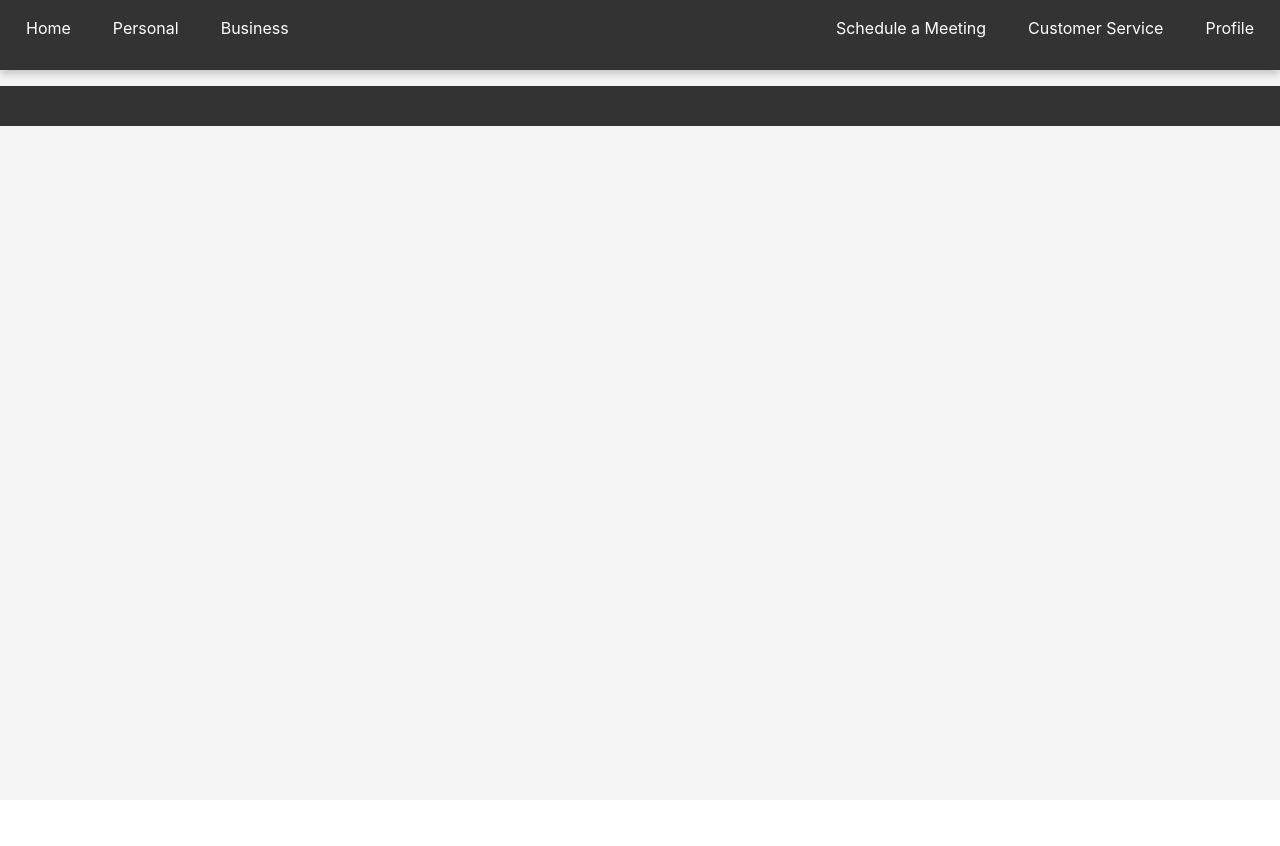
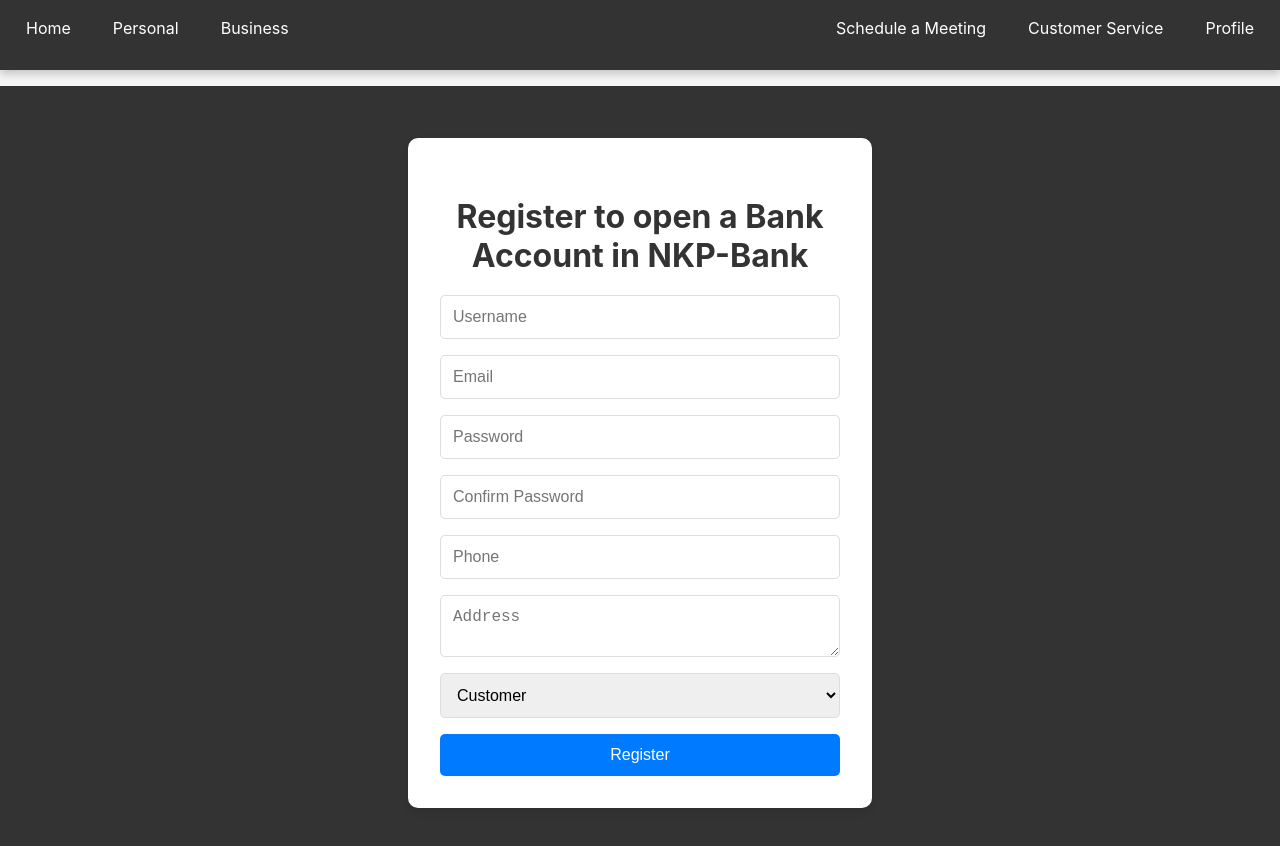
Before and after one commit to Peddin5739/redux-bank-app, a React (Create React App) app in the folder client/: page /register in a window 1280 px wide. Shown: the top 846 px of the page. Before the commit the page ends 800 px from the top, so only its background shows below. Built offline with nearby package versions, Linux system fonts and the light colour scheme.

Commit message:
user can register, on registration a /usr/bin/bash account will be opened

```diff
--- a/client/src/components/Login.jsx
+++ b/client/src/components/Login.jsx
@@ -39,6 +39,10 @@ export default function Login() {
     }
   };
 
+  const HandelRegister = () => {
+    navigate("/register");
+  };
+
   // ---------------------------------   end-Check-uSER ---------------------------------------
 
   return (
@@ -68,7 +72,7 @@ export default function Login() {
       </button>
       <div className={styles.anchor}>
         <a src="#">Forgot username/password? </a> <br></br>
-        <a src="#"> Not enrolled? Sign up now.</a>
+        <a onClick={HandelRegister}> Not enrolled? Sign up now.</a>
       </div>
     </div>
   );
--- /dev/null
+++ b/client/src/components/Register.jsx
@@ -0,0 +1,135 @@
+import React, { useState } from "react";
+import styles from "./stylesfolder/register.module.css"; // Importing external CSS
+
+function Register() {
+  const [formData, setFormData] = useState({
+    Username: "",
+    Pass: "",
+    ConfirmPass: "",
+    Email: "",
+    Phone: "",
+    Address: "",
+    UserType: "Customer",
+  });
+  const [passwordError, setPasswordError] = useState("");
+
+  const handleChange = (event) => {
+    const { name, value } = event.target;
+    setFormData((prevFormData) => ({
+      ...prevFormData,
+      [name]: value,
+    }));
+  };
+
+  const handleSubmit = (event) => {
+    event.preventDefault();
+    if (formData.Pass !== formData.ConfirmPass) {
+      setPasswordError("Passwords do not match");
+      return;
+    }
+    setPasswordError(""); // Clear error message
+    submitUserData(formData);
+  };
+
+  const submitUserData = (userData) => {
+    // Logic to submit user data (e.g., HTTP POST request)
+    console.log("Submitting User Data:", userData);
+    fetch(
+      "https://9qdlu2q5gk.execute-api.us-east-2.amazonaws.com/register-user",
+      {
+        method: "POST",
+        headers: {
+          "Content-Type": "application/json", // Typically lowercase
+        },
+        body: JSON.stringify(userData),
+      }
+    )
+      .then((response) => {
+        if (!response.ok) {
+          throw new Error(`HTTP error! Status: ${response.status}`);
+        }
+        return response.json(); // Ensure you return this promise
+      })
+      .then((data) => {
+        console.log(data);
+      })
+      .catch((error) => {
+        console.error("Error:", error); // Using console.error for error logging
+      });
+  };
+
+  return (
+    <div className={styles["registration-form-container"]}>
+      <h2>Register to open a Bank Account in NKP-Bank</h2>
+      <form onSubmit={handleSubmit} className={styles["registration-form"]}>
+        <input
+          type="text"
+          name="Username"
+          className={styles["form-input"]}
+          value={formData.Username}
+          onChange={handleChange}
+          placeholder="Username"
+        />
+
+        <input
+          type="email"
+          name="Email"
+          className={styles["form-input"]}
+          value={formData.Email}
+          onChange={handleChange}
+          placeholder="Email"
+        />
+
+        <input
+          type="password"
+          name="Pass"
+          className={styles["form-input"]}
+          value={formData.Pass}
+          onChange={handleChange}
+          placeholder="Password"
+        />
+        <input
+          type="password"
+          name="ConfirmPass"
+          className={styles["form-input"]}
+          value={formData.ConfirmPass}
+          onChange={handleChange}
+          placeholder="Confirm Password"
+        />
+
+        <input
+          type="tel"
+          name="Phone"
+          className={styles["form-input"]}
+          value={formData.Phone}
+          onChange={handleChange}
+          placeholder="Phone"
+        />
+        <textarea
+          name="Address"
+          className={styles["form-input"]}
+          value={formData.Address}
+          onChange={handleChange}
+          placeholder="Address"
+        />
+        <select
+          name="UserType"
+          className={styles["form-input"]}
+          value={formData.UserType}
+          onChange={handleChange}
+        >
+          <option value="Customer">Customer</option>
+          <option value="Admin">Admin</option>
+        </select>
+        {passwordError && (
+          <div className={styles["error-message"]}>{passwordError}</div>
+        )}
+        <button type="submit" className={styles["submit-button"]}>
+          Register
+        </button>
+      </form>
+    </div>
+  );
+}
+
+export default Register;
--- a/client/src/components/dashboard.jsx
+++ b/client/src/components/dashboard.jsx
@@ -9,6 +9,7 @@ import Home from "./Home";
 import Login from "./Login";
 import Profile from "./Profile";
 import FinantialGoals from "./FinantialGoals";
+import Register from "./Register";
 
 import { useSelector } from "react-redux";
 
@@ -54,6 +55,7 @@ export default function Dashboard() {
         <Routes>
           <Route path="/" element={<Login />} />
           <Route path="/login" element={<Login />} />
+          <Route path="/register" element={<Register />} />
           <Route
             path="/home"
             element={
--- /dev/null
+++ b/client/src/components/stylesfolder/register.module.css
@@ -0,0 +1,96 @@
+/* register.module.css */
+
+.registration-form-container {
+  max-width: 400px;
+  margin: 2rem auto;
+  padding: 2rem;
+  background-color: #fff;
+  border-radius: 10px;
+  box-shadow: 0 4px 8px rgba(0, 0, 0, 0.1);
+  text-align: center;
+  animation: fadeIn 0.5s ease-in-out;
+}
+
+@keyframes fadeIn {
+  from {
+    opacity: 0;
+    transform: translateY(-20px);
+  }
+  to {
+    opacity: 1;
+    transform: translateY(0);
+  }
+}
+
+.registration-form {
+  display: flex;
+  flex-direction: column;
+  gap: 1rem;
+}
+
+.form-input,
+.select-input,
+.submit-button {
+  padding: 0.75rem;
+  border: 1px solid #ddd;
+  border-radius: 5px;
+  font-size: 1rem;
+  transition: border-color 0.3s ease, box-shadow 0.3s ease;
+}
+
+.form-input:focus,
+.select-input:focus {
+  outline: none;
+  border-color: #007bff;
+  box-shadow: 0 0 0 2px rgba(0, 123, 255, 0.25);
+}
+
+.error-message {
+  color: #d9534f;
+  margin-bottom: 1rem;
+  animation: shake 0.3s ease-in-out;
+}
+
+@keyframes shake {
+  0%,
+  100% {
+    transform: translateX(0);
+  }
+  25%,
+  75% {
+    transform: translateX(-10px);
+  }
+  50% {
+    transform: translateX(10px);
+  }
+}
+
+.submit-button {
+  background-color: #007bff;
+  color: white;
+  border: none;
+  cursor: pointer;
+  transition: background-color 0.3s ease, transform 0.2s ease;
+}
+
+.submit-button:hover,
+.submit-button:focus {
+  background-color: #0056b3;
+  transform: scale(1.05);
+}
+
+/* Media Queries */
+@media (max-width: 600px) {
+  .registration-form-container {
+    padding: 1rem;
+    margin: 1rem;
+  }
+
+  .form-input,
+  .select-input,
+  .submit-button {
+    font-size: 0.9rem;
+  }
+}
+
+/* Additional styles can be added as needed */
```
Also changed, not shown: 2 other files (tests, documents, lock files or other folders).
